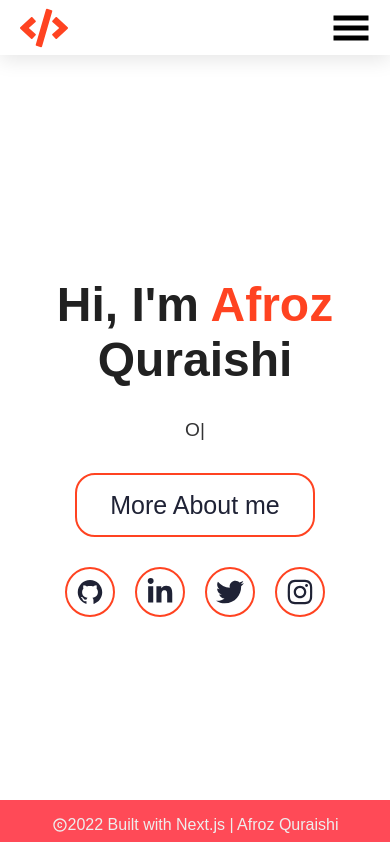
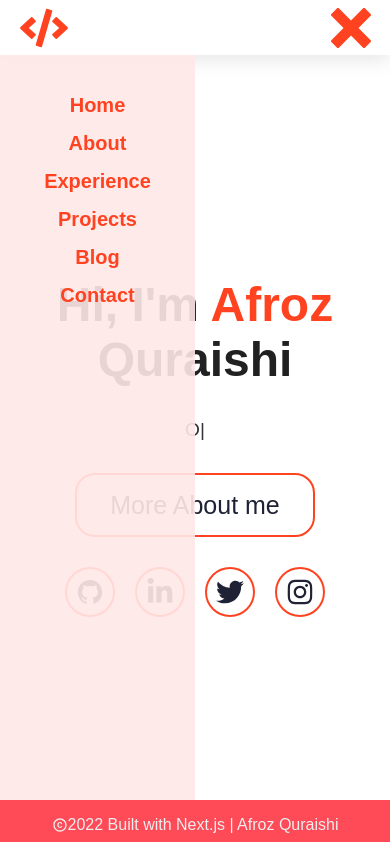
Before and after one commit to afroz23/afrozquraishi, a Next.js app: page / in a window 390 px wide. Shown: the top 842 px of the page. Built offline with nearby package versions, Linux system fonts and the light colour scheme.

Commit message:
responsive done

```diff
--- a/Components/Navbar.js
+++ b/Components/Navbar.js
@@ -29,8 +29,8 @@ export default function Navbar() {
                         className={styles.navbar__right}
                         style={{
                             transform: open
-                                ? "translateX(0px)"
-                                : "translateX(-500px)",
+                                ? "translateX(-500px)"
+                                : "translateX(0px)",
                         }}
                     >
                         <li className={styles.item_list}>
@@ -109,10 +109,14 @@ export default function Navbar() {
                             setOpen(!open);
                         }}
                     >
-                        {!open ? (
+                        {open ? (
                             <GiHamburgerMenu />
                         ) : (
-                            <ImCross style={{ color: "#ff4321" }} />
+                            <ImCross
+                                style={{
+                                    color: "#ff4321",
+                                }}
+                            />
                         )}
                     </div>
                 </div>
```
